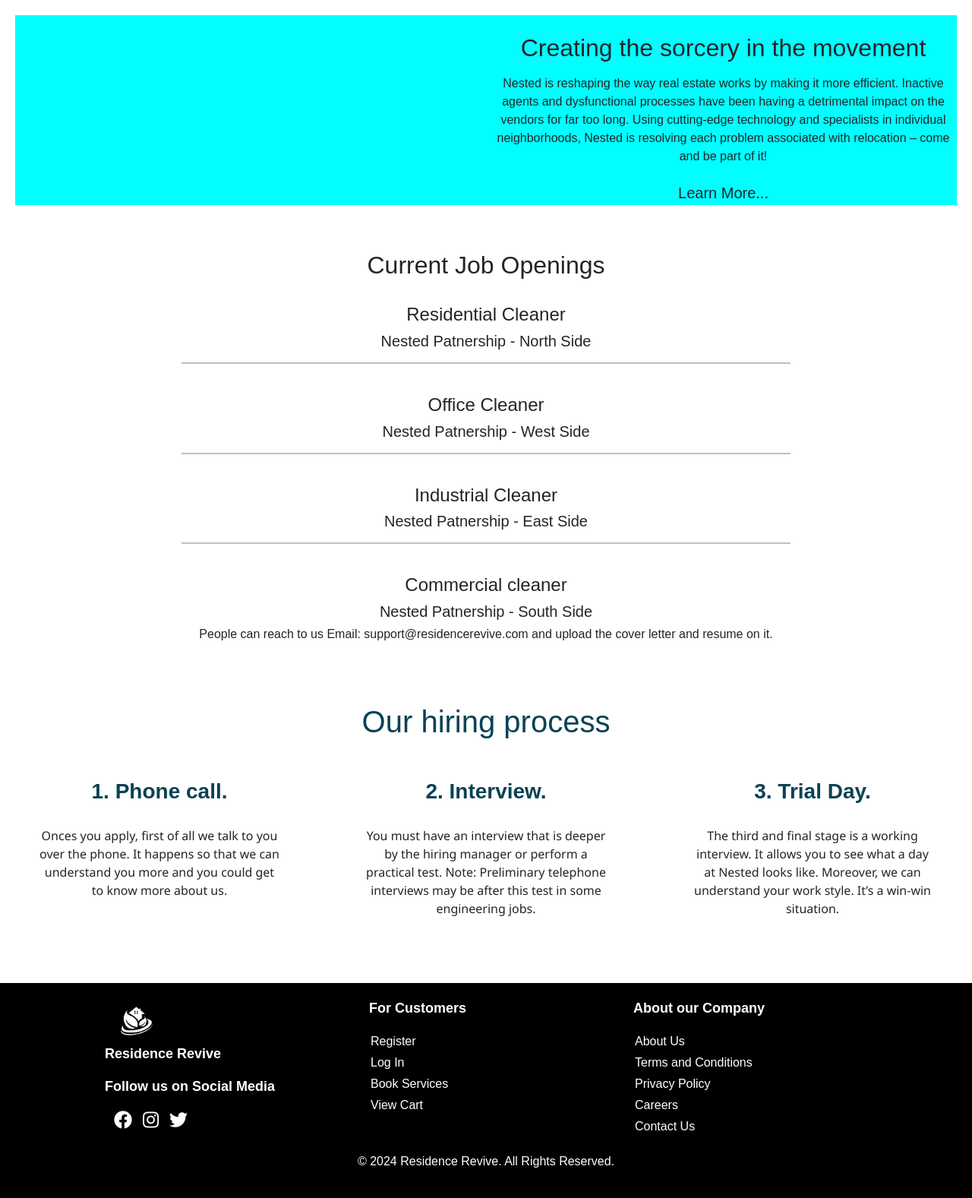
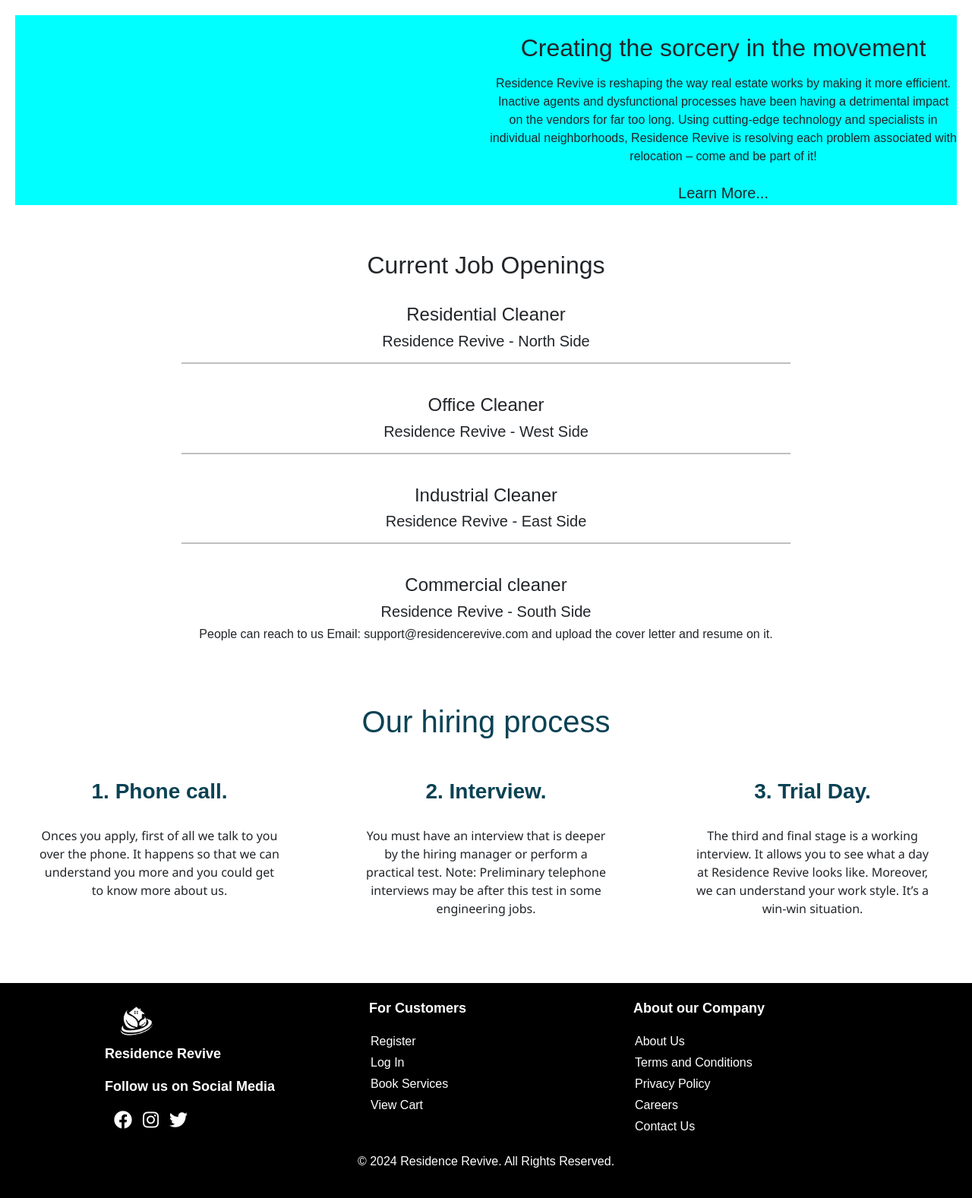
Before and after one commit to priyamanocha/Capstone, a PHP site: page /careers.php in a window 1280 px wide. Shown: the part 109-1686 px from the top of the page at 76% size. Run offline with PHP 8.4, Linux system fonts and the light colour scheme.

Commit message:
Changes on careers page

```diff
--- a/ResidenceRevive/careers.php
+++ b/ResidenceRevive/careers.php
@@ -71,7 +71,7 @@ if (session_status() == PHP_SESSION_NONE) {
                         <h2> Creating the sorcery in the movement </h2>
                     </center>
                     <p>
-                        <center> Nested is reshaping the way real estate works by making it more efficient. Inactive agents and dysfunctional processes have been having a detrimental impact on the vendors for far too long. Using cutting-edge technology and specialists in individual neighborhoods, Nested is resolving each problem associated with relocation – come and be part of it! <br> <br> <h5> Learn More... </h5> </center>
+                        <center> Residence Revive is reshaping the way real estate works by making it more efficient. Inactive agents and dysfunctional processes have been having a detrimental impact on the vendors for far too long. Using cutting-edge technology and specialists in individual neighborhoods, Residence Revive is resolving each problem associated with relocation – come and be part of it! <br> <br> <h5> Learn More... </h5> </center>
                     </p>
 
                 </div>
@@ -84,16 +84,16 @@ if (session_status() == PHP_SESSION_NONE) {
             <h2> Current Job Openings </h2>
             <br>
             <h4> Residential Cleaner </h4>
-            <h5> Nested Patnership - North Side </h5> <hr> <br>
+            <h5> Residence Revive - North Side </h5> <hr> <br>
 
             <h4> Office Cleaner </h4>
-            <h5> Nested Patnership - West Side </h5> <hr> <br>
+            <h5> Residence Revive - West Side </h5> <hr> <br>
 
             <h4> Industrial Cleaner </h4>
-            <h5> Nested Patnership - East Side </h5> <hr> <br>
+            <h5> Residence Revive - East Side </h5> <hr> <br>
 
             <h4> Commercial cleaner </h4>
-            <h5> Nested Patnership - South Side </h5>
+            <h5> Residence Revive - South Side </h5>
             <h6> People can reach to us Email: support@residencerevive.com and upload the cover letter and resume on it. </h6>
             <br>
         </center>
@@ -113,7 +113,7 @@ if (session_status() == PHP_SESSION_NONE) {
             </div>
             <div class="form-group col-md-4">
                 <h3><b> 3. Trial Day. </b> </h3>
-                <p class="pp"> The third and final stage is a working interview. It allows you to see what a day at Nested looks like. Moreover, we can understand your work style. It’s a win-win situation. </p>
+                <p class="pp"> The third and final stage is a working interview. It allows you to see what a day at Residence Revive looks like. Moreover, we can understand your work style. It’s a win-win situation. </p>
             </div>
         </div>
     </div>
```
